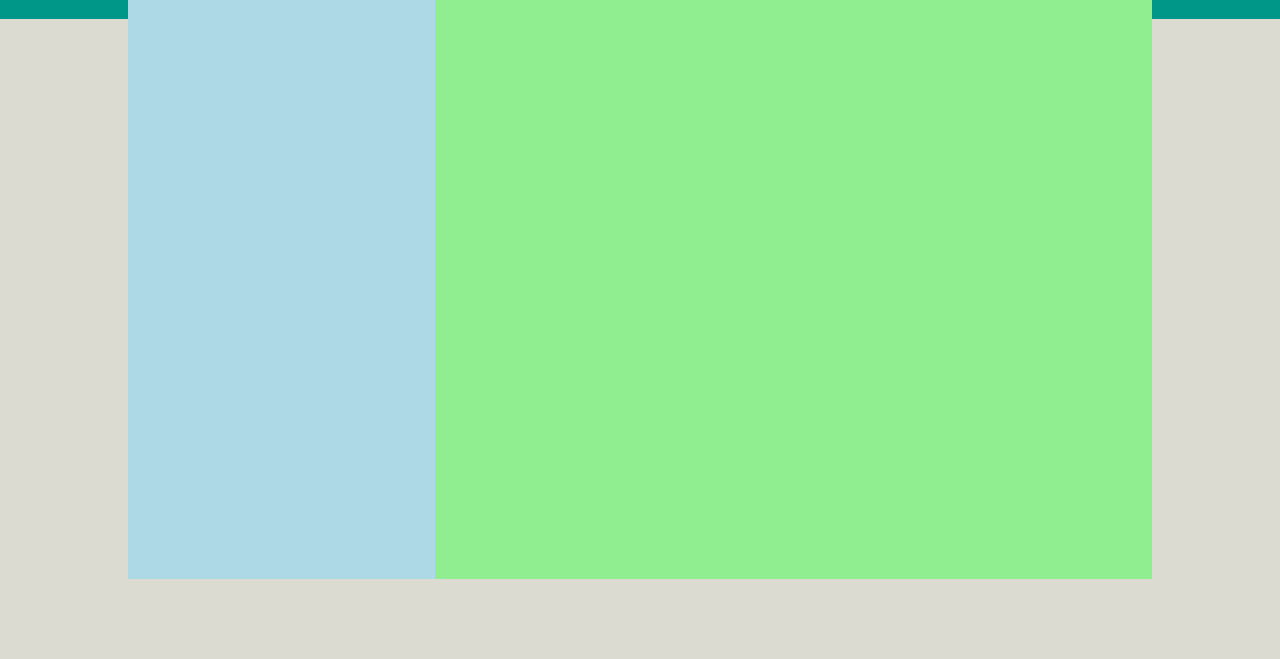
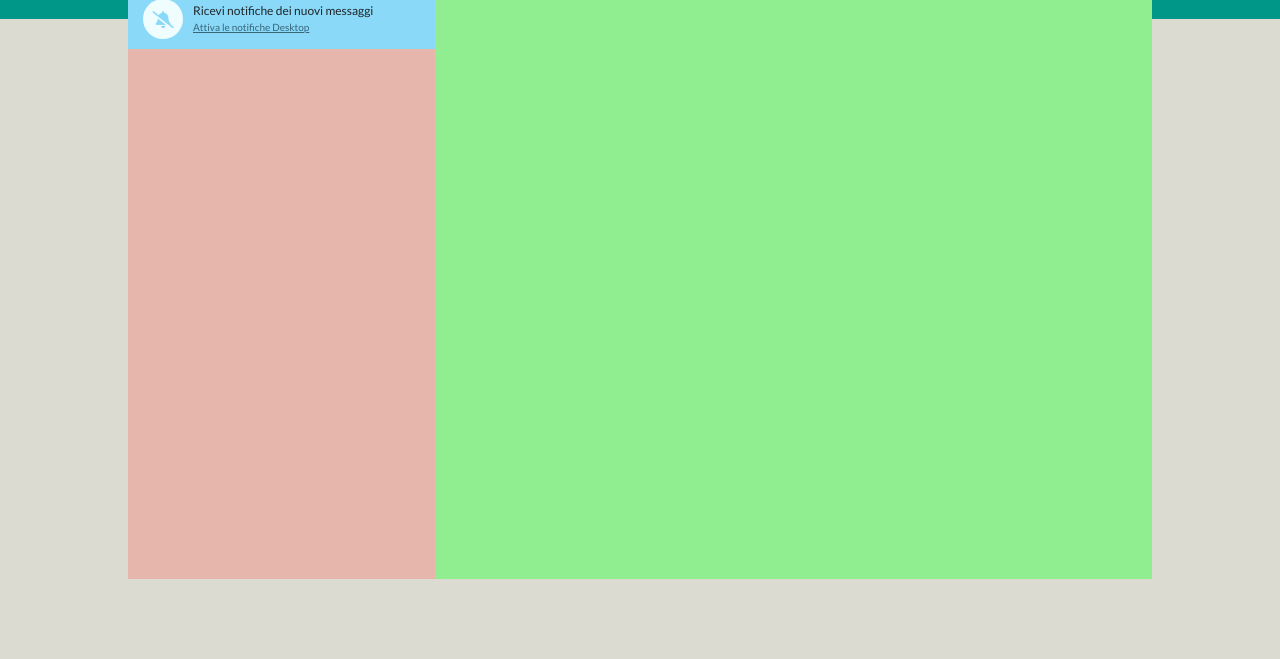
Before and after one commit to mihaipaulorban/vue-boolzapp, a plain HTML site: page milestone1/index.html in a window 1280 px wide. Shown: the part 141-800 px from the top of the page. Drawn offline with nearby package versions, Linux system fonts and the light colour scheme.

Commit message:
feat: sezione notifiche e header user

```diff
--- a/milestone1/index.html
+++ b/milestone1/index.html
@@ -38,7 +38,7 @@
     <div class="main-container" id="app">
       <!-- container contatti -->
       <div class="app-container contact-container">
-        <header class="user-container">
+        <header class="common-container user-container">
           <div class="user-info">
             <div class="profile-pic rounded-5">
               <img src="img/avatar_1.jpg" class="avatar" alt="User Avatar" />
@@ -51,6 +51,15 @@
             <i class="fa-solid fa-ellipsis-vertical"></i>
           </div>
         </header>
+        <div class="common-container notify-container">
+          <div class="bell">
+            <i class="fa-solid fa-bell-slash"></i>
+          </div>
+          <div class="not-text">
+            <div>Ricevi notifiche dei nuovi messaggi</div>
+            <a href="">Attiva le notifiche Desktop</a>
+          </div>
+        </div>
       </div>
       <!-- /container contatti -->
 
--- a/milestone1/style.css
+++ b/milestone1/style.css
@@ -33,7 +33,7 @@ body {
 
 .contact-container {
   width: 30%;
-  background-color: lightblue;
+  background-color: rgb(230, 182, 173);
 }
 
 .chat-container {
@@ -43,13 +43,16 @@ body {
 
 /* Sezione contatti */
 
-.user-container {
+.common-container {
   display: flex;
-  justify-content: space-between;
   align-items: center;
   padding: 5px;
+}
+
+.user-container {
+  background-color: #eaeaea;
+  justify-content: space-between;
   height: 50px;
-  background-color: #eaeaea;
 }
 
 .profile-pic {
@@ -74,3 +77,39 @@ body {
   color: #b1b1b1;
   margin: 0 7px;
 }
+
+.bell {
+  display: flex;
+  align-items: center;
+  justify-content: center;
+  margin: 0 10px 0px 10px;
+  background-color: #effdfe;
+  padding: 10px;
+  border-radius: 50%;
+  width: 40px;
+  height: 40px;
+}
+
+.notify-container {
+  background-color: #8ad9f8;
+  height: 60px;
+}
+
+.fa-bell-slash {
+  font-size: 17px;
+  color: #8ad9f8;
+}
+
+.not-text {
+  line-height: 1;
+}
+
+.not-text div {
+  font-size: 12px;
+  margin-bottom: 0;
+}
+
+.not-text a {
+  font-size: 10px;
+  color: #386578;
+}
```
